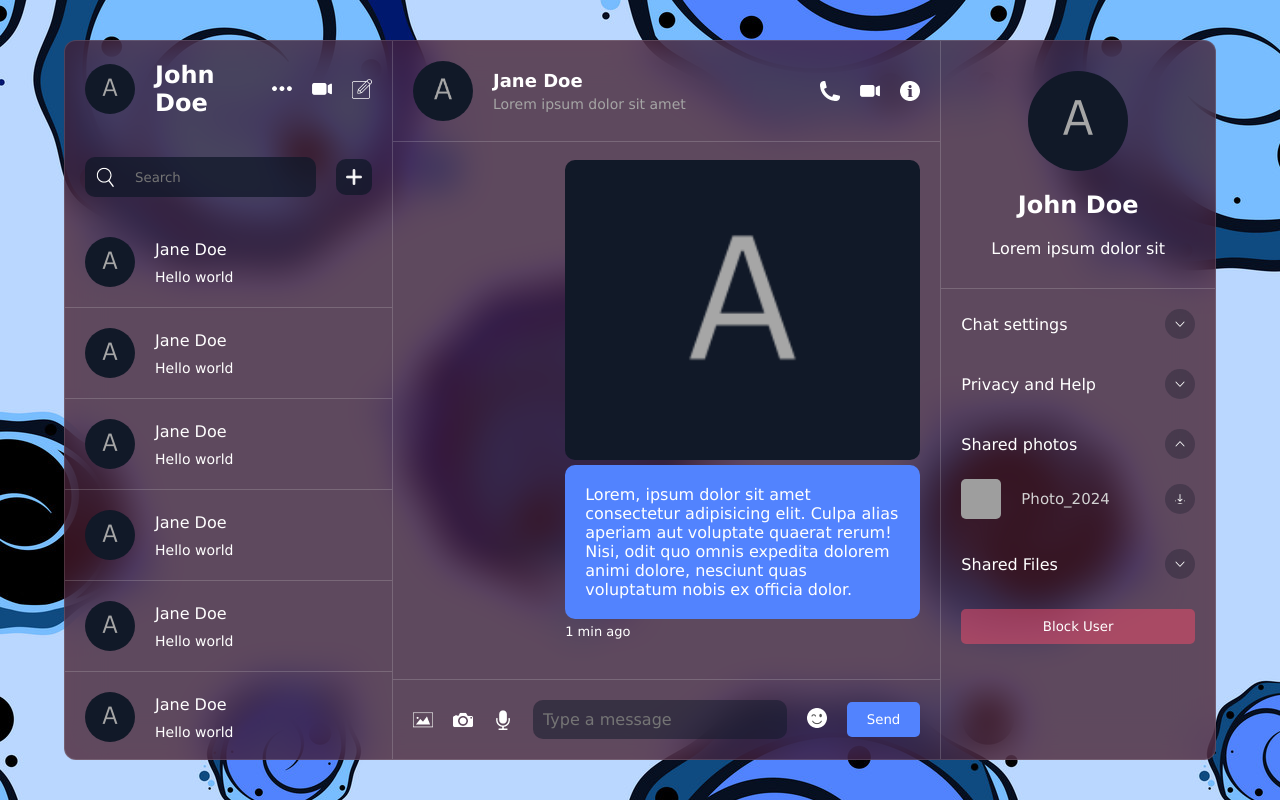
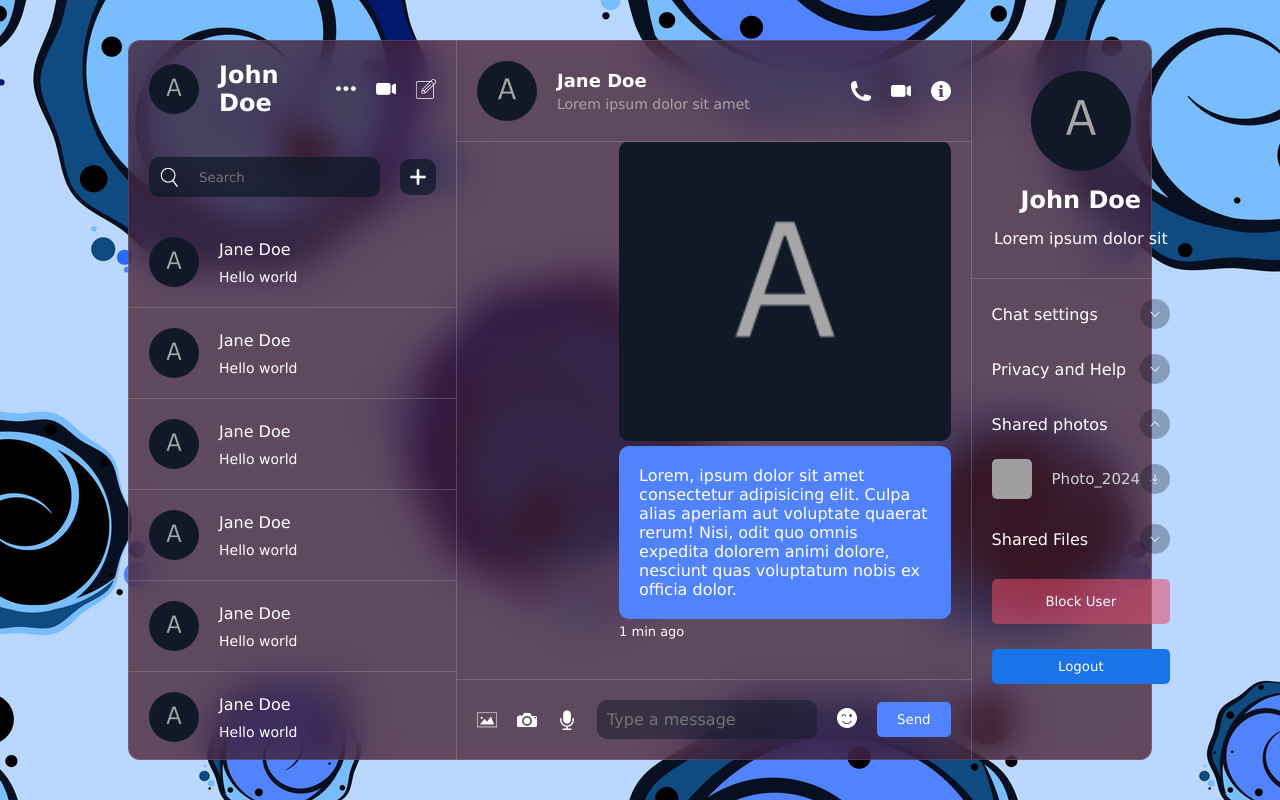
Before and after one commit to Benandry/chat_app, a React (Vite) app: page / in a window 1280 px wide. Built offline with nearby package versions, Linux system fonts and the light colour scheme; grey boxes are pictures that could not be loaded.

Commit message:
finish detail section

```diff
--- a/src/components/detail/Detail.jsx
+++ b/src/components/detail/Detail.jsx
@@ -47,6 +47,7 @@ const Detail = () => {
           </div>
         </div>
         <button>Block User </button>
+        <button className='logout'>Logout </button>
       </div>
     </div>
   )
--- a/src/components/detail/detail.css
+++ b/src/components/detail/detail.css
@@ -6,7 +6,7 @@
         display: flex;
         flex-direction: column;
         align-items: center;
-        gap: 20px;
+        gap: 15px;
         justify-content: space-between;
         border-bottom: 1px solid #dddddd35;
 
@@ -22,7 +22,7 @@
         padding: 20px;
         display: flex;
         flex-direction: column;
-        gap: 30px;
+        gap: 25px;
 
         .option {
             .title {
@@ -82,7 +82,7 @@
         }
 
         button {
-            padding: 10px 20px;
+            padding: 15px;
             border-radius: 5px;
             background-color:   rgb(230, 74, 105, 0.553);
             border: none;
@@ -92,6 +92,10 @@
             &:hover {
                 background-color:   rgb(220, 20, 60, 0.75);
             }
+            &.logout {
+               padding: 10px;
+               background-color: #1a73e8;
+            }
         }
     }
 }
--- a/src/index.css
+++ b/src/index.css
@@ -14,7 +14,7 @@ body {
  color: white;
 }
 .container {
- width: 90vw;
+ width: 80vw;
  height: 90vh;
  background-color: rgb(71, 25, 40, 0.75);
  backdrop-filter: blur(19px) saturate(180%);
```
